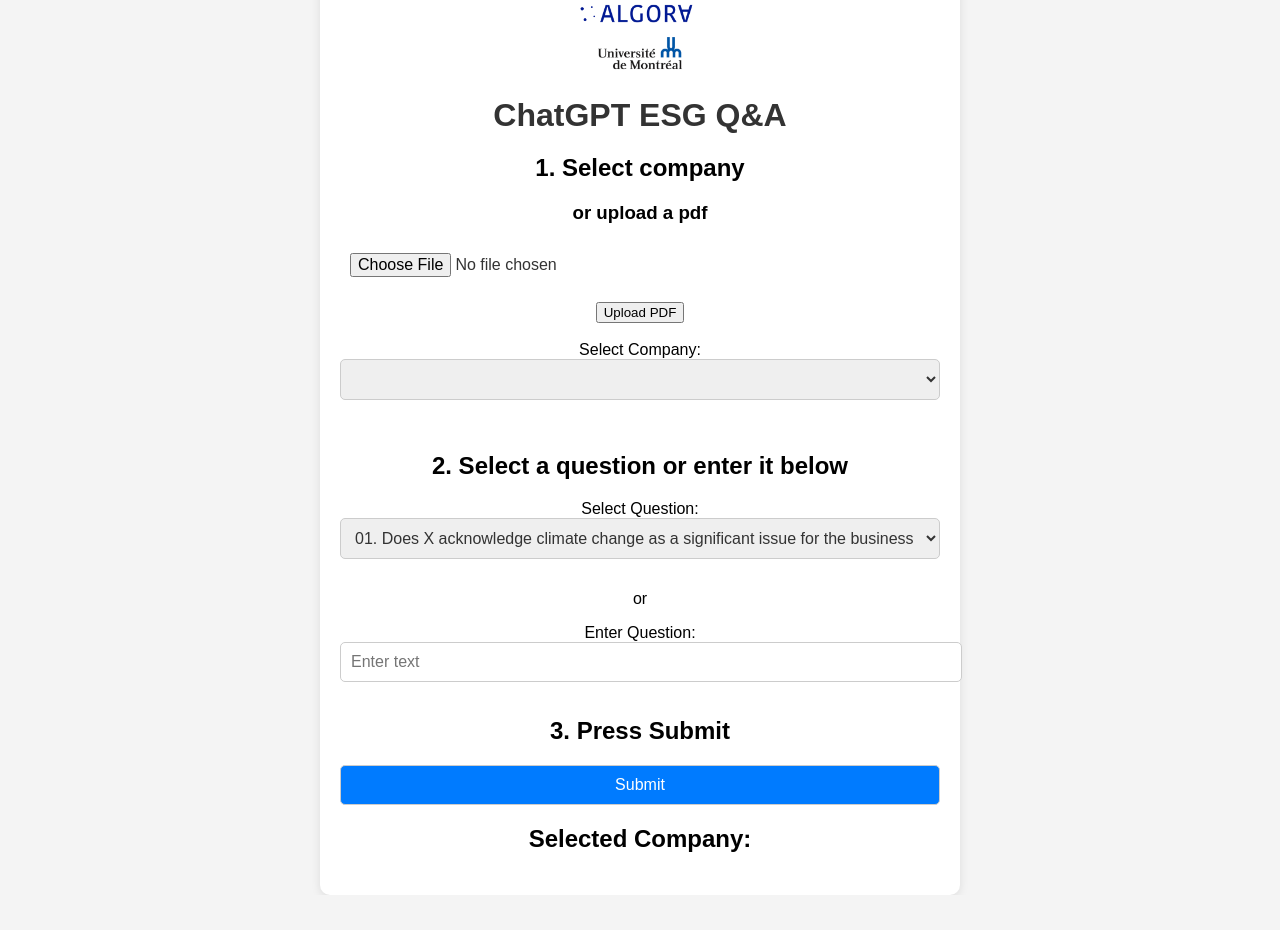
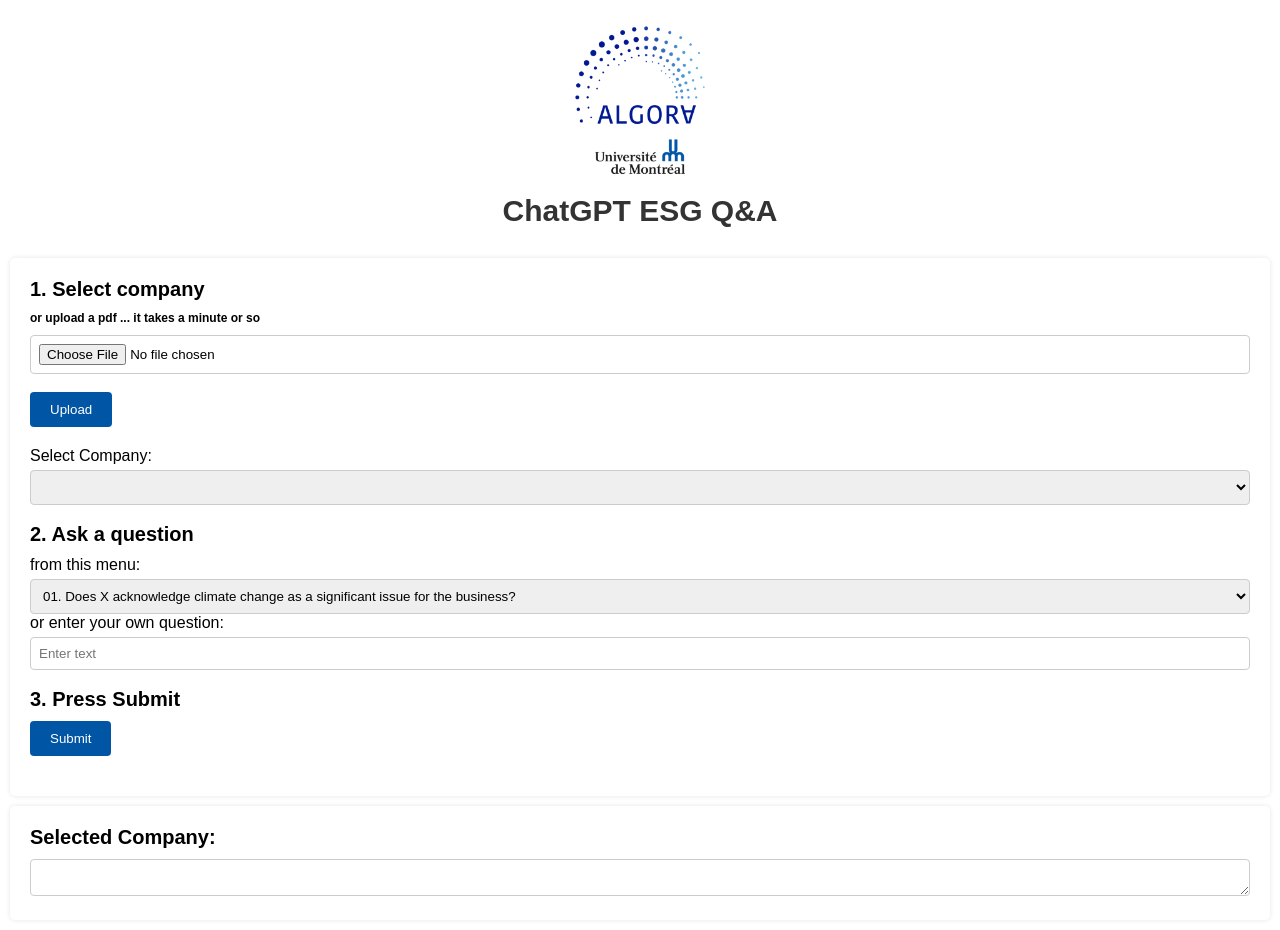
Before and after one commit to AlexNguyen124/esg-bot, a Flask app: page / in a window 1280 px wide. Before the commit the page ends 895 px from the top, so only its background shows below. Run offline with Flask 3, Linux system fonts and the light colour scheme; lists and menus that the app fills with data are empty; parts of the project's set-up code (start-up, migrations or seed data) failed here and were passed over.

Commit message:
added upload feature

```diff
--- a/app.py
+++ b/app.py
@@ -1,14 +1,19 @@
-from flask import Flask, render_template, request
 import os
 import ast
+import json
+from flask import Flask, render_template, request, redirect, url_for
 import jiggybase_utils as jbu
 
 app = Flask(__name__)
 
-UPLOAD_FOLDER = 'uploads'  # Folder to store uploaded PDFs
-app.config['UPLOAD_FOLDER'] = UPLOAD_FOLDER
+# Load configuration from JSON file
+with open('config.json', 'r') as json_file:
+    config_data = json.load(json_file)
+app.config.update(config_data)
+secret_key = app.config['SECRET_KEY']
+upload_folder = app.config['UPLOAD_FOLDER']
 
-# Get company names an id
+# Get company names as list
 companies = jbu.collection_doc_names_id()
 # Get question list
 with open('questions.txt') as file:
@@ -17,7 +22,7 @@
 with open('template.txt', 'r') as file:
     template = file.read()
 
-@app.route('/', methods=['GET', 'POST'])
+@app.route('/')
 def index():
     selected_company = ''
     selected_question = ''
@@ -25,20 +30,6 @@
     prompt = ''
     response = ''
     entered_question = ''
-
-    if request.method == 'POST':
-        selected_company = request.form.get('company')
-        selected_question = request.form.get('question')
-        entered_question = request.form.get('text_input')
-        qnumber = int(selected_question[:2])
-        company_name = selected_company
-        if entered_question == '':
-            prompt_response = jbu.submit_prompt(template,company_name,qnumber)
-        else:
-            prompt_response = jbu.simple_prompt(entered_question,company_name)
-
-        prompt = prompt_response[0]
-        response = prompt_response[1]
     return render_template('index.html',
                            companies=companies,
                            questions=questions,
@@ -48,5 +39,47 @@
                            prompt=prompt,
                            response=response)
 
+@app.route('/upload', methods=['GET', 'POST'])
+def upload():
+    global companies
+    if request.method == 'POST':
+        file = request.files['file']
+        if file:
+            filename = file.filename
+            file.save(os.path.join(app.config['UPLOAD_FOLDER'], filename))
+            filepath = os.path.join(upload_folder, filename)
+            jbu.upload_to_collection(filepath)
+            companies.append(os.path.splitext(filename)[0])
+    return redirect(url_for('index'))
+
+@app.route('/process', methods=['GET', 'POST'])
+def process():
+    selected_company = request.form.get('company')
+    selected_question = request.form.get('question')
+    entered_question = request.form.get('text_input')
+    qnumber = int(selected_question[:2])
+    company_name = selected_company
+    if entered_question == '':
+        prompt_response = jbu.submit_prompt(template,company_name,qnumber)
+    else:
+        prompt_response = jbu.simple_prompt(entered_question,company_name)
+    prompt = prompt_response[0]
+    response = prompt_response[1]
+    return render_template('index.html',
+                           companies=companies,
+                           questions=questions,
+                           selected_company=selected_company,
+                           selected_question=selected_question,
+                           company_name=company_name,
+                           prompt=prompt,
+                           response=response)
+
+
+
+
+
+
+
+
 if __name__ == '__main__':
-    app.run(debug=True)
+    app.run(debug=app.config['DEBUG'])
--- /dev/null
+++ b/config.json
@@ -0,0 +1,5 @@
+{
+    "SECRET_KEY": "my_secret_key",
+    "DEBUG": true,
+    "UPLOAD_FOLDER": "uploaded_files"
+  }
--- a/jiggybase_utils.py
+++ b/jiggybase_utils.py
@@ -18,16 +18,17 @@
     filename_id = [filename.rsplit(".", 1)[0] for filename in filename_list]
     return filename_id
 
-def upload_file(collection, file):
+def upload_to_collection(filepath):
     try:
-        upsert_rsp = collection.upsert_file(file)
+        upsert_rsp = collection.upsert_file(filepath)
     except Exception as e:
-        print(f'Error on {file}: {e}')
+        print(f'Error on {filepath}: {e}')
         return
     doc_id = upsert_rsp.ids[0]
     dcl =  collection.get_doc(doc_id)
     text_len = len(" ".join([dc.text for dc in dcl]))
     title = dcl[0].metadata.title if dcl[0].metadata.title else "Unknown Title"
+    print(f'Processed {filepath}: "{title}"  {text_len//1024} KB text ({len(dcl)} chunks)')
 
 def submit_prompt(template,company,qnumber):
     # Split the template into separate prompts
--- /dev/null
+++ b/static/styles.css
@@ -0,0 +1,106 @@
+/* Reset default margin and padding */
+* {
+    margin: 0;
+    padding: 0;
+    box-sizing: border-box;
+}
+
+/* Set a background color and font family */
+body {
+    background-color: #white;
+    font-family: Arial, sans-serif;
+}
+
+/* Styling for header and logo */
+.container1 {
+    background-color: white;
+    color: #333;
+    text-align: center;
+    padding: 20px;
+}
+
+.logo {
+    max-width: 160px;
+    height: auto;
+}
+
+h1 {
+    font-size: 30px;
+    margin-top: 10px;
+}
+
+/* Styling for main content */
+.container2, .container3 {
+    background-color: white;
+    padding: 20px;
+    margin: 10px;
+    border-radius: 5px;
+    box-shadow: 0 0 5px rgba(0, 0, 0, 0.1);
+}
+
+.container2 h2, .container3 h2 {
+    font-size: 20px;
+    margin-bottom: 10px;
+}
+.container2 h3, .container3 h3 {
+    font-size: 12px;
+    margin-bottom: 10px;
+}
+
+.container3 h1 {
+    font-size: 24px;
+    margin-top: 10px;
+    padding: 20px;
+}
+
+/* Styling for form elements */
+form {
+    margin-bottom: 20px;
+}
+
+label {
+    display: block;
+    margin-bottom: 5px;
+}
+
+input[type="file"], select, input[type="text"] {
+    width: 100%;
+    padding: 8px;
+    border: 1px solid #ccc;
+    border-radius: 4px;
+}
+
+input[type="submit"] {
+    background-color: #0055A4;
+    color: white;
+    padding: 10px 20px;
+    border: none;
+    border-radius: 4px;
+    cursor: pointer;
+}
+
+/* Styling for text areas */
+.text-area {
+    margin-top: 20px;
+}
+
+.rounded-textbox {
+    width: 100%;
+    padding: 10px;
+    border: 1px solid #ccc;
+    border-radius: 4px;
+    resize: vertical;
+
+}
+
+/* Styling for response text area */
+.response-text {
+    width: 100%;
+    height: 300px;
+    padding: 10px;
+    border: 1px solid #ccc;
+    border-radius: 4px;
+    resize: vertical;
+}
+
+/* Additional custom styling can be added here */
--- a/templates/index.html
+++ b/templates/index.html
@@ -4,131 +4,73 @@
         <meta charset="UTF-8">
         <meta name="viewport" content="width=device-width, initial-scale=1.0">
         <title>ESG Chat-GPT Q&A</title>
-    <style>
-        body {
-            font-family: Arial, sans-serif;
-            background-color: #f4f4f4;
-            margin: 0;
-            padding: 0;
-            display: flex;
-            justify-content: center;
-            align-items: center;
-            height: 100vh;
-        }
+        <link rel="stylesheet" href="{{ url_for('static', filename='styles.css') }}">
 
-        .container {
-            background-color: #ffffff;
-            border-radius: 10px;
-            box-shadow: 0 2px 10px rgba(0, 0, 0, 0.1);
-            padding: 20px;
-            width: 80%;
-            max-width: 600px;
-            text-align: center;
-        }
+    </head>
 
-        h1 {
-            margin-bottom: 20px;
-            color: #333333;
-        }
-
-        select, input, textarea {
-            width: 100%;
-            padding: 10px;
-            border: 1px solid #ccc;
-            border-radius: 5px;
-            margin-bottom: 15px;
-            font-size: 16px;
-            color: #333333;
-        }
-
-        textarea {
-            resize: vertical;
-        }
-
-        input[type="submit"] {
-            background-color: #007bff;
-            color: #ffffff;
-            cursor: pointer;
-            display: block; /* Center the submit button */
-            margin: 0 auto; /* Center horizontally */
-        }
-
-        input[type="submit"]:hover {
-            background-color: #0056b3;
-        }
-
-        /* Remove border and background for file input */
-        input[type="file"] {
-            border: none;
-            background-color: transparent;
-        }
-
-        /* Additional styles for your logo */
-        .logo-container {
-            text-align: right;
-        }
-
-        .logo {
-            display: inline-block;
-            width: 150px; /* Adjust based on your design */
-            height: auto; /* This ensures the aspect ratio is maintained */
-            vertical-align: middle;
-        }
-    </style>
-</head>
     <body>
-    <div class="container">
+        <div class="container1">
             <img src="static/cropped-Logo-Algora-udm.png" alt="Company Logo" class="logo">
             <h1>ChatGPT ESG Q&A</h1>
+        </div>
+
+        <div class="container2">
             <h2>1. Select company</h2>
-        <h3> or upload a pdf</h3>
+            <h3> or upload a pdf ... it takes a minute or so</h3>
+
             <!-- Upload pdf -->
-            <form action="/upload" method="post" enctype="multipart/form-data">
-                <input type="file" name="pdfFile" accept=".pdf" />
-                <button type="submit">Upload PDF</button>
+            <form action="/upload" method="POST" enctype="multipart/form-data">
+                <input type="file" name="file">
+                <br>
+                <br>
+                <input type="submit" value="Upload">
             </form>
-            <br>
 
-        <form method="POST">
+            <form action="/process" method="POST">
                 <!-- Select company and Select question -->
                 <label for="company">Select Company:</label>
-            <br>
+
                 <select name="company">
                     {% for company in companies %}
                     <option value="{{ company }}" {% if company == selected_company %}selected{% endif %}>{{ company }}</option>
                     {% endfor %}
                 </select>
+
                 <br>
                 <br>
-            <h2>2. Select a question or enter it below</h2>
-            <label for="question">Select Question:</label>
-            <br>
+
+                <h2>2. Ask a question</h2>
+                <label for="question">from this menu:</label>
                 <select name="question">
                     {% for question in questions %}
                     <option value="{{ question }}" {% if question == selected_question %}selected{% endif %}>{{ question }}</option>
                     {% endfor %}
                 </select>
-            <p> or </p>
+
+                <p>  </p>
                 <!-- write your own question -->
-            <label for="text_input">Enter Question:</label>
+                <label for="text_input">or enter your own question:</label>
                     <input type="text" name="text_input" placeholder="Enter text">
+                <br>
                 <br>
                 <h2>3. Press Submit</h2>
                 <input type="submit" value="Submit">
             </form>
+        </div>
+        <div class="container3">
             <h2>Selected Company:</h2>
-        <h1>{{ company_name }}</h1>
+            <textarea rows="1" class="rounded-textbox">{{ company_name }}</textarea>
+
             {% if selected_company and selected_question %}
                 <div class="text-area">
                     <h2>Prompt</h2>
                     <textarea rows="7" class="rounded-textbox">{{ prompt }}</textarea>
-            <div>
+                </div>
                 <div class="text-area">
                     <h2>Response</h2>
                     <textarea rows="10" class="rounded-textbox">{{ response }}</textarea>
                 </div>
             {% endif %}
-        <div>
         </div>
     </body>
 </html>
```
Also changed, not shown: app_mini.py (added, +85 -0 lines), app_up.py (added, +68 -0 lines), 6 other files. Lines whose indentation alone changed are shown as unchanged.
